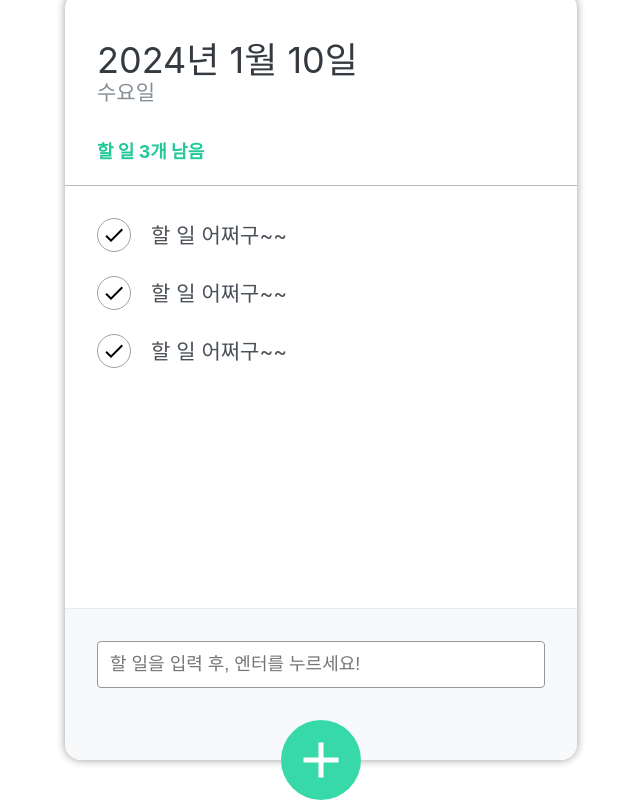
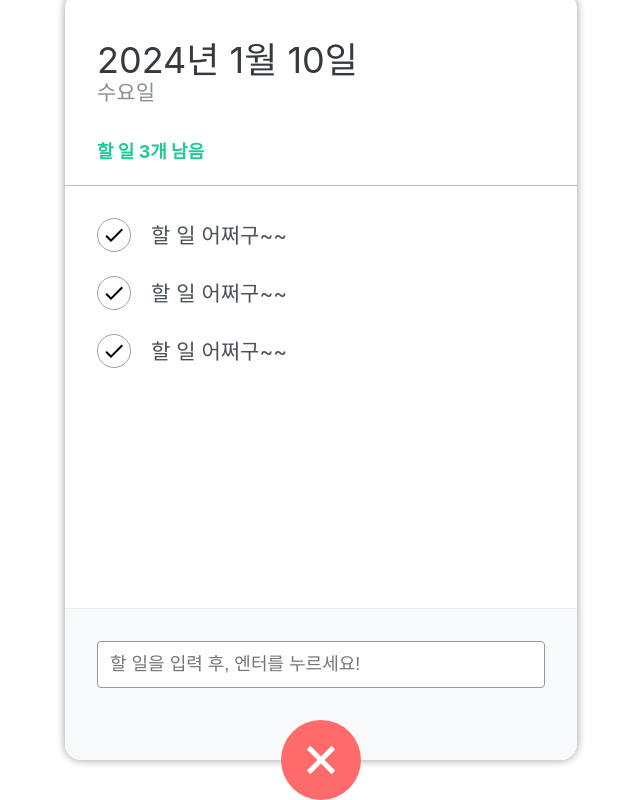
Before and after one commit to YoungHeeSo/todo-react-app202401, a React (Create React App) app: page / in a window 1280 px wide. Both pictures are taken after a click on the button 640 px from the left and 880 px from the top of the page. Shown: the part 120-920 px from the top of the page, without its empty margins (319-959 px from the left). Built offline with nearby package versions, Linux system fonts and the light colour scheme.

Commit message:
TodoInput 조건부 렌더링

```diff
--- a/src/component/TodoInput.js
+++ b/src/component/TodoInput.js
@@ -1,19 +1,35 @@
-import React from 'react';
+import React, {useState} from 'react';
 import {MdAdd} from "react-icons/md";
-import './scss/TodoInput.scss'
+import './scss/TodoInput.scss';
+import cn from 'classnames'; // class add/remove 도와주는 라이브러리
 
 const TodoInput = () => {
+    // useState - 렌더링 상태를 관리하는 변수지정 리액트 훅
+    const [open, setOpen] = useState(false);
+
+    // 버튼 클릭 이벤트
+    const onToggle = e =>{
+        setOpen(!open);
+    }
+
     return (
         <>
-            <div className='form-wrapper'>
+            {open && (<div className='form-wrapper'>
                 <form className='insert-form'>
                     <input
                         type='text'
                         placeholder='할 일을 입력 후, 엔터를 누르세요!'
                     />
                 </form>
-            </div>
-            <button className='insert-btn'>
+            </div>)}
+
+            {/*
+                cn() : 첫번째 파라미터는 항상 유지할 클래스
+                    두번째 파라미터는 논리 상태값
+                    => 논리상태값이 true일경우 해당클래스가 추가
+                       false일 경우 제거
+            */}
+            <button className={cn('insert-btn', {open})} onClick={onToggle}>
                 <MdAdd />
             </button>
         </>
--- a/src/component/TodoTemplate.js
+++ b/src/component/TodoTemplate.js
@@ -1,6 +1,5 @@
 
 import React from "react";
-import { MdAdd,MdDelete,MdDone } from "react-icons/md";
 
 import './scss/TodoTemplate.scss';
 import TodoHeader from "./TodoHeader";
```
